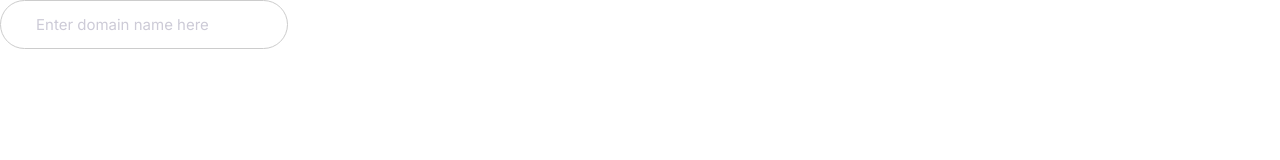
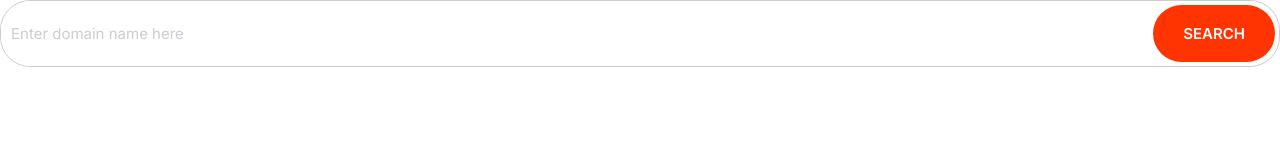
Before and after one commit to sampreethamithkumar/Moshify, a plain HTML site: page index.html in a window 1280 px wide. Drawn offline with Linux system fonts and the light colour scheme.

Commit message:
input group component designed

```diff
--- a/css/style.css
+++ b/css/style.css
@@ -4,6 +4,8 @@
   --color-accent: #ff3400;
   --color-headings: #1b0760;
   --color-body: #918ca4;
+  --color-border: #ccc;
+  --border-radius: 30px;
 }
 
 *,
@@ -235,8 +237,8 @@ a {
 
 /* Input */
 .input {
-  border-radius: 30px;
-  border: 1px solid #cccccc;
+  border-radius: var(--border-radius);
+  border: 1px solid var(--color-border);
   color: var(--color-headings);
   font-size: 2rem;
   outline: 0;
@@ -247,6 +249,22 @@ a {
   color: #cdcbd7;
 }
 
+.input-group {
+  border: 1px solid var(--color-border);
+  border-radius: var(--border-radius);
+  display: flex;
+}
+
+.input-group .input {
+  border: 0;
+  flex-grow: 1;
+  padding: 1.5rem 1rem;
+}
+
+.input-group .btn {
+  margin: 4px;
+}
+
 @media screen and (min-width: 1024px) {
   .input {
     font-size: 1.5rem;
--- a/index.html
+++ b/index.html
@@ -13,6 +13,9 @@
     <link rel="stylesheet" href="css/style.css" />
   </head>
   <body>
-    <input type="text" class="input" placeholder="Enter domain name here" />
+    <div class="input-group">
+      <input type="text" class="input" placeholder="Enter domain name here" />
+      <button class="btn btn--accent">Search</button>
+    </div>
   </body>
 </html>
```
Also changed, not shown: component/inputgroup.html (added, +4 -0 lines).
